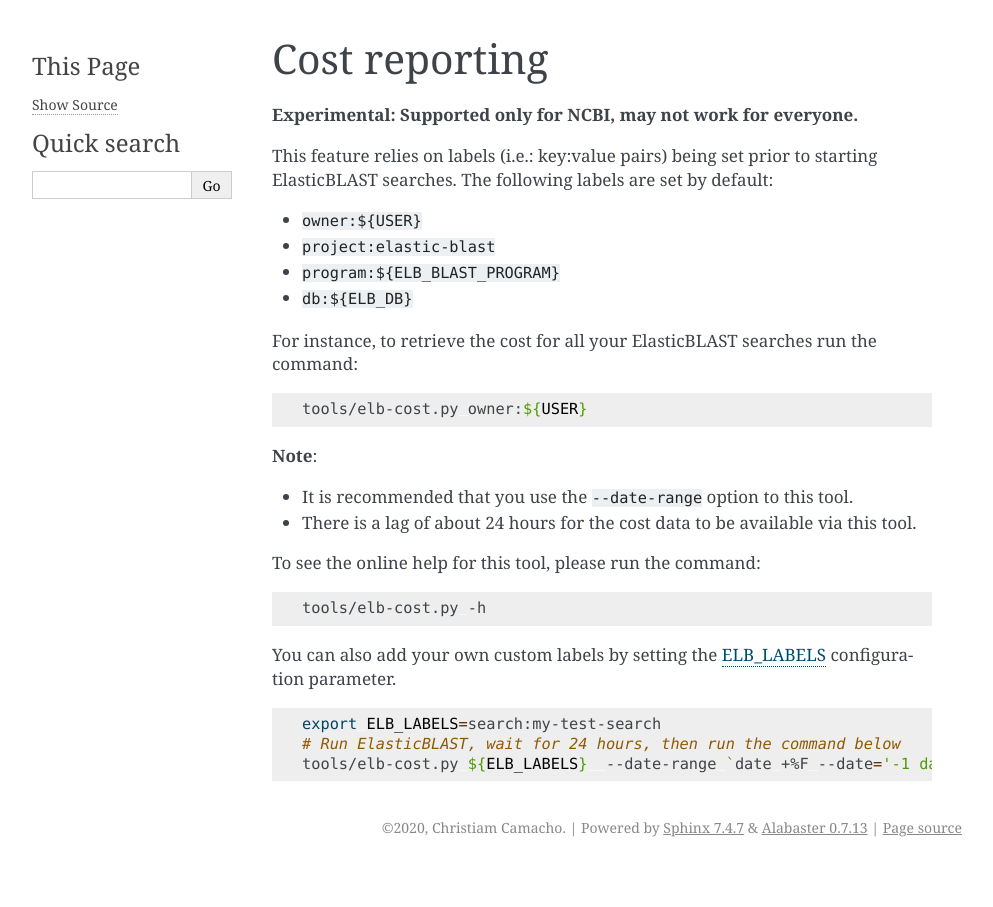
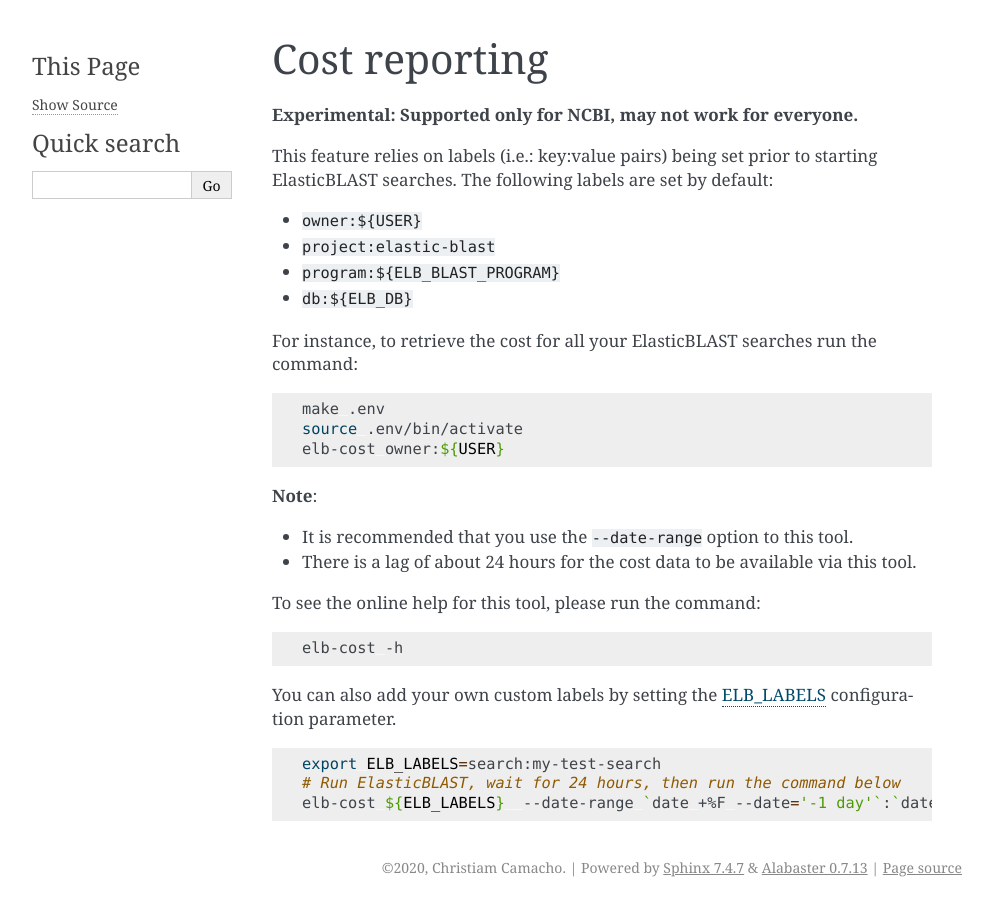
Before and after one commit to ncbi/elastic-blast-docs, a Sphinx documentation site: the page built from docs/source/cost.rst, in a window 1280 px wide. Shown: the whole page, without its empty margins (148-1141 px from the left). Built offline with Sphinx 7.4.7, drawn with Linux system fonts in a browser that asks for light colours.

Commit message:
upgrade to version 0.0.2 - in progress

```diff
--- a/docs/source/conf.py
+++ b/docs/source/conf.py
@@ -22,7 +22,7 @@ copyright = '2020, Christiam Camacho'
 author = 'Christiam Camacho'
 
 # The full version, including alpha/beta/rc tags
-release = '0.0.1'
+release = '0.0.2'
 
 
 # -- General configuration ---------------------------------------------------
--- a/docs/source/cost.rst
+++ b/docs/source/cost.rst
@@ -18,7 +18,9 @@ command:
 
 .. code-block:: bash
 
-    tools/elb-cost.py owner:${USER}
+    make .env
+    source .env/bin/activate
+    elb-cost owner:${USER}
 
 **Note**:
 
@@ -30,7 +32,7 @@ To see the online help for this tool, please run the command:
 
 .. code-block:: bash
 
-    tools/elb-cost.py -h
+    elb-cost -h
 
 You can also add your own custom labels by setting the :ref:`ELB_LABELS`
 configuration parameter.
@@ -39,4 +41,4 @@ configuration parameter.
 
     export ELB_LABELS=search:my-test-search
     # Run ElasticBLAST, wait for 24 hours, then run the command below
-    tools/elb-cost.py ${ELB_LABELS}  --date-range `date +%F --date='-1 day'`:`date +%F`
+    elb-cost ${ELB_LABELS}  --date-range `date +%F --date='-1 day'`:`date +%F`
--- a/docs/source/quickstart.rst
+++ b/docs/source/quickstart.rst
@@ -15,7 +15,7 @@ Get the sources
 Configure it
 ------------
 
-Edit one of the sample configuration files (e.g.: ``config/setenv-nr.sh``), providing
+Edit one of the sample configuration files (e.g.: ``share/config/setenv-nr.sh``), providing
 at least the following configuration variables:
 
 #. :ref:`ELB_GCP_PROJECT`
@@ -32,7 +32,7 @@ Then load that file in your environment (assumes ``bash`` shell) with the comman
 
 .. code-block:: bash
 
-    source config/setenv-nr.sh
+    source share/config/setenv-nr.sh
 
 See :ref:`configuration` for details on the configuration parameters.
 
```
